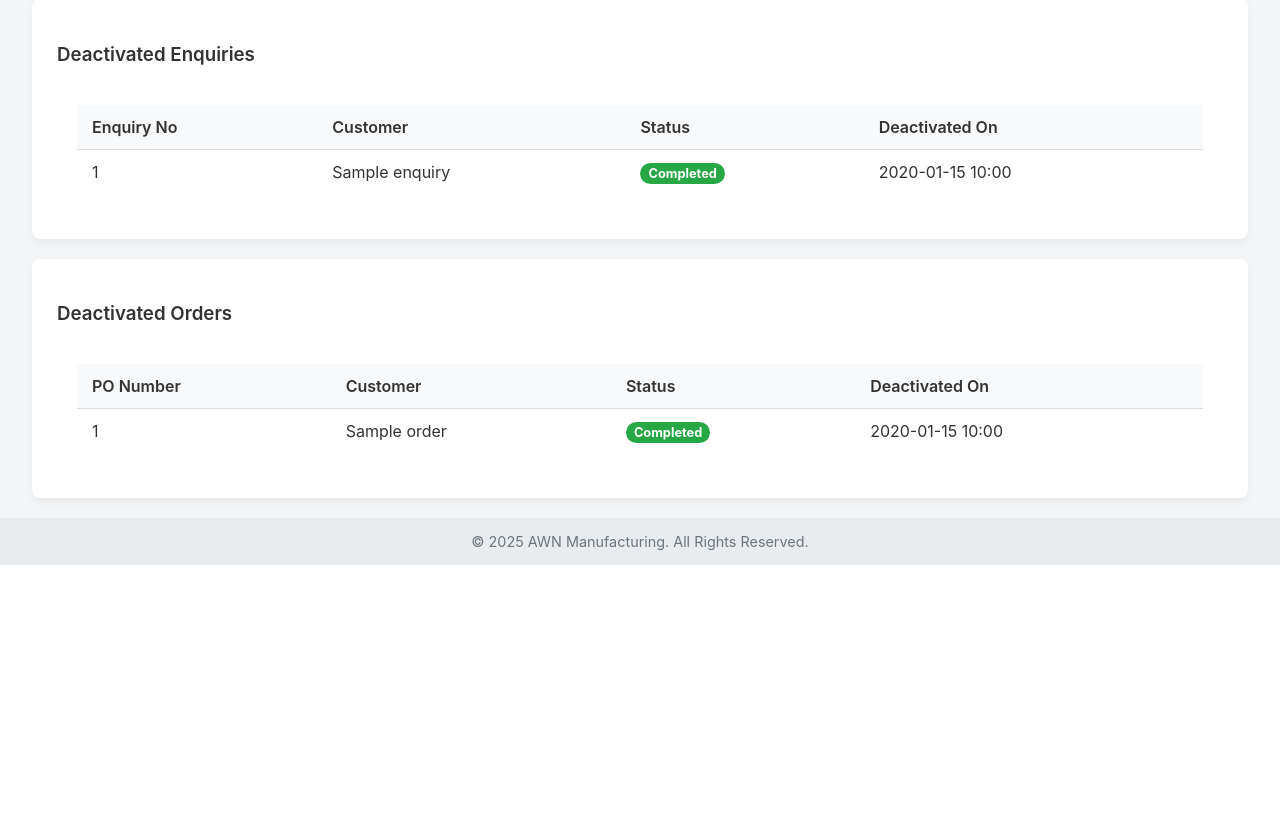
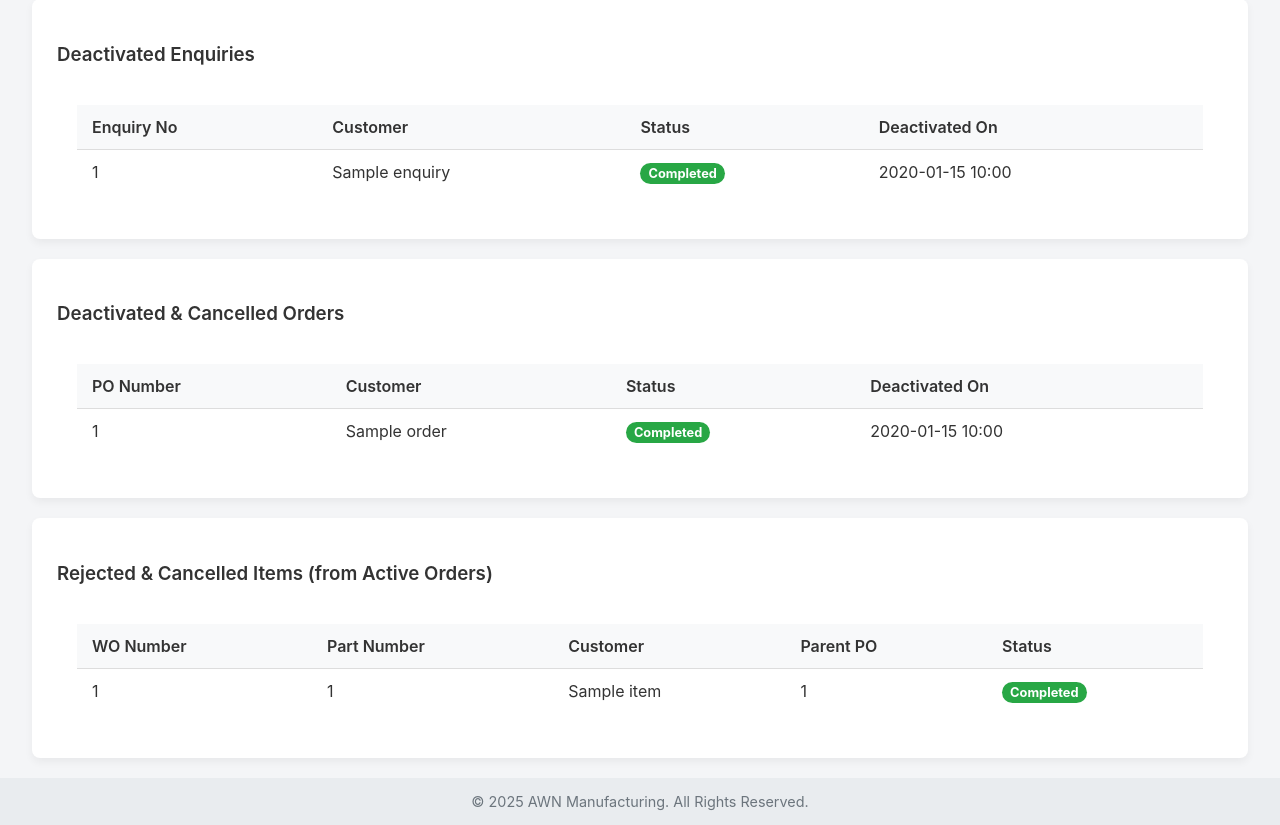
Before and after one commit to kumodaka/New_erp_setup, a Flask app: template templates/deleted_info.html in a window 1280 px wide. Shown: the part 433-1258 px from the top of the page. Before the commit the page ends 998 px from the top, so only its background shows below. Run offline with Flask 3, Linux system fonts and the light colour scheme; the template is opened without the code that fills it: most values are stand-ins (such as "Sample title", 1, 10 or a date in 2020).

Commit message:
upadted the rejected and canclled orderand added GST field in invoice

```diff
--- a/api/deleted.py
+++ b/api/deleted.py
@@ -19,11 +19,13 @@ def deleted_info_page():
     deactivated_customers = customer_model.get_deactivated()
     deactivated_enquiries = enquiry_model.get_deactivated()
     deactivated_orders = order_model.get_deactivated()
+    rejected_items = order_model.get_cancelled_or_rejected_items()
 
     # Pass the lists of deactivated items to the template
     return render_template(
         'deleted_info.html',
         customers=deactivated_customers,
         enquiries=deactivated_enquiries,
-        orders=deactivated_orders
+        orders=deactivated_orders,
+        rejected_items=rejected_items
     )
--- a/models/invoice.py
+++ b/models/invoice.py
@@ -58,7 +58,7 @@ class Invoice:
         return self.db_helper.execute_statement(sql)
 
     def get_details_by_id(self, invoice_id):
-        invoice_sql = "SELECT i.*, c.name as customer_name, c.address FROM invoices i JOIN customers c ON i.customer_id = c.id WHERE i.id = %s"
+        invoice_sql = "SELECT i.*, c.name as customer_name, c.gst_no, c.address FROM invoices i JOIN customers c ON i.customer_id = c.id WHERE i.id = %s"
         items_sql = """
             SELECT ii.hsn_number, oi.part_number, oi.drawing_number, oi.quantity, oi.unit_price, oi.total_price
             FROM invoice_items ii
--- a/static/css/style.css
+++ b/static/css/style.css
@@ -240,6 +240,9 @@ tr:hover {
 }
 
 
+
+
+
 /* Flash Messages */
 .flash-messages {
     margin-bottom: 15px;
--- a/templates/deleted_info.html
+++ b/templates/deleted_info.html
@@ -8,6 +8,7 @@
 <!-- Deactivated Customers -->
 <div class="form-container" style="margin-bottom: 20px;">
     <h3>Deactivated Customers</h3>
+    <!-- ... (table for customers remains the same) ... -->
     <div class="table-container">
         <table>
             <thead>
@@ -39,6 +40,7 @@
 <!-- Deactivated Enquiries -->
 <div class="form-container" style="margin-bottom: 20px;">
     <h3>Deactivated Enquiries</h3>
+    <!-- ... (table for enquiries remains the same) ... -->
     <div class="table-container">
         <table>
             <thead>
@@ -67,9 +69,10 @@
     </div>
 </div>
 
-<!-- Deactivated Orders -->
-<div class="form-container">
-    <h3>Deactivated Orders</h3>
+<!-- Deactivated and Cancelled Orders -->
+<div class="form-container" style="margin-bottom: 20px;">
+    <h3>Deactivated & Cancelled Orders</h3>
+    <!-- ... (table for orders remains the same) ... -->
     <div class="table-container">
         <table>
             <thead>
@@ -86,11 +89,11 @@
                     <td>{{ order.po_number }}</td>
                     <td>{{ order.customer_name or 'N/A' }}</td>
                     <td><span class="status status-{{ order.status }}">{{ order.status }}</span></td>
-                    <td>{{ order.deactivated_at.strftime('%Y-%m-%d %H:%M') }}</td>
+                    <td>{{ order.deactivated_at.strftime('%Y-%m-%d %H:%M') if order.deactivated_at else 'N/A (Status Driven)' }}</td>
                 </tr>
                 {% else %}
                 <tr>
-                    <td colspan="4">No deactivated orders found.</td>
+                    <td colspan="4">No deactivated or cancelled orders found.</td>
                 </tr>
                 {% endfor %}
             </tbody>
@@ -98,4 +101,39 @@
     </div>
 </div>
 
+<!-- V V V ADD THIS ENTIRE NEW SECTION V V V -->
+<!-- Rejected or Cancelled Items from Active Orders -->
+<div class="form-container">
+    <h3>Rejected & Cancelled Items (from Active Orders)</h3>
+    <div class="table-container">
+        <table>
+            <thead>
+                <tr>
+                    <th>WO Number</th>
+                    <th>Part Number</th>
+                    <th>Customer</th>
+                    <th>Parent PO</th>
+                    <th>Status</th>
+                </tr>
+            </thead>
+            <tbody>
+                {% for item in rejected_items %}
+                <tr>
+                    <td>{{ item.wo_number }}</td>
+                    <td>{{ item.part_number }}</td>
+                    <td>{{ item.customer_name }}</td>
+                    <td>{{ item.po_number }}</td>
+                    <td><span class="status status-{{ item.status }}">{{ item.status }}</span></td>
+                </tr>
+                {% else %}
+                <tr>
+                    <td colspan="5">No rejected or cancelled items found in active orders.</td>
+                </tr>
+                {% endfor %}
+            </tbody>
+        </table>
+    </div>
+</div>
+<!-- ^ ^ ^ END OF NEW SECTION ^ ^ ^ -->
+
 {% endblock %}
--- a/templates/invoice/print_invoice.html
+++ b/templates/invoice/print_invoice.html
@@ -182,6 +182,7 @@
                 <h3>Detail of Receiver (Billed to):</h3>
                 <p><strong>{{ invoice.customer_name }}</strong></p>
                 <p>{{ invoice.address | replace('\n', '<br>') | safe if invoice.address else 'N/A' }}</p>
+                <p><strong>GSTIN:</strong> {{ invoice.gst_no or 'N/A' }}</p>
             </div>
             <div class="invoice-details">
                 <h3>Invoice Details:</h3>
```
Also changed, not shown: api/orders.py (+13 -7 lines), models/order.py (+33 -23 lines), templates/order/view_orders.html (+11 -3 lines).
